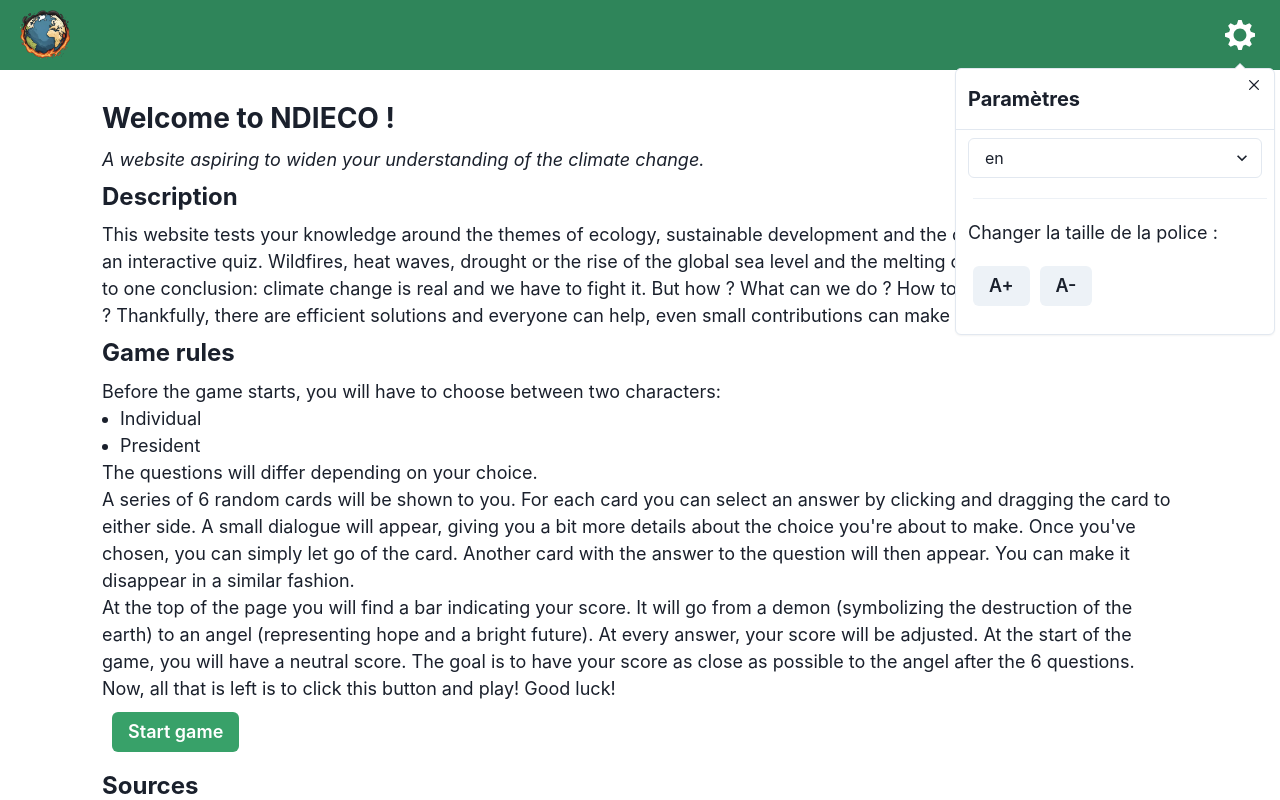
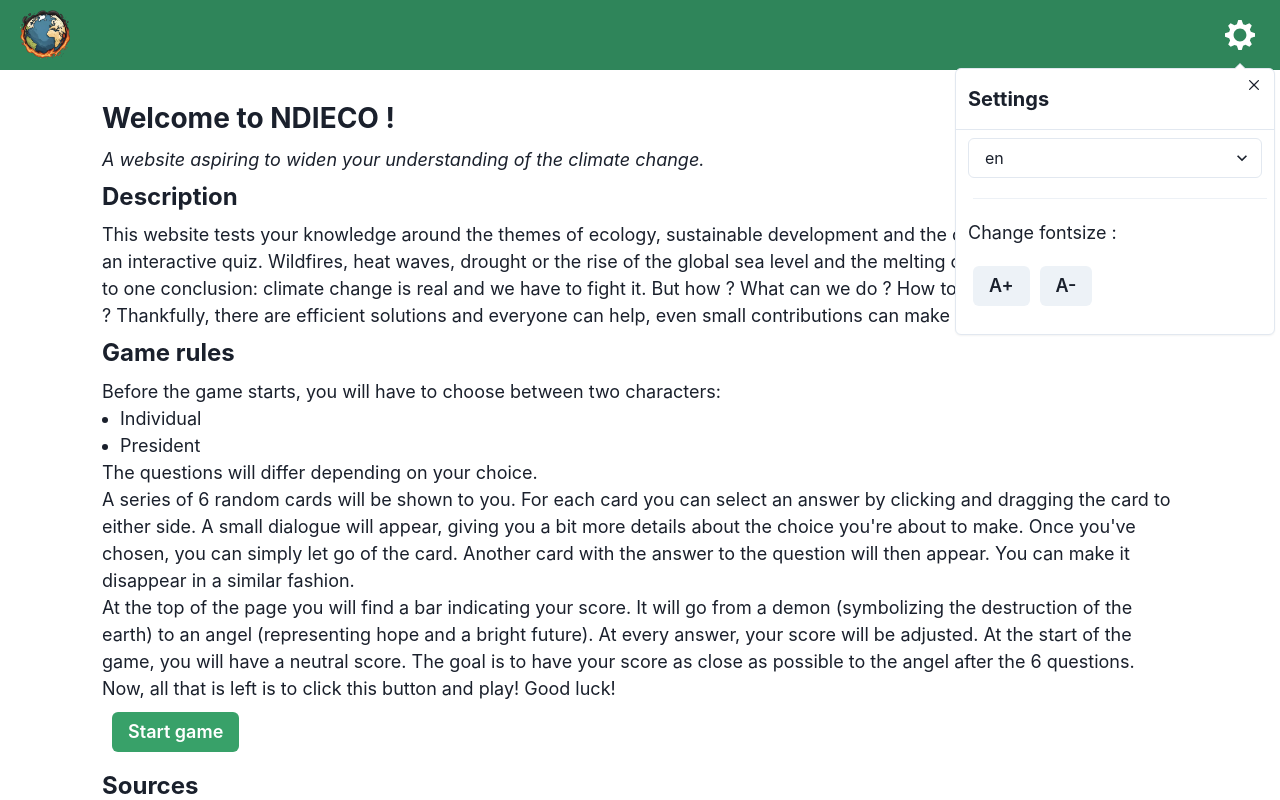
Before and after one commit to nuit-chill/front, a React (Vite) app: page / in a window 1280 px wide. Both pictures are taken after a click on the button "Settings". Shown: the top 800 px of the page. Built offline with nearby package versions, Linux system fonts and the light colour scheme.

Commit message:
fix(translation): added settings translation

```diff
--- a/src/components/settings.tsx
+++ b/src/components/settings.tsx
@@ -3,18 +3,21 @@ import { useDispatch } from 'react-redux'
 import { decrease, increase } from "../slices/font-size";
 import SelectLanguage from "./select_language";
 import { Divider } from '@chakra-ui/react'
+import { useTranslation } from 'react-i18next'
+
 
 export const Settings = () => {
+    const { t } = useTranslation("homepage");
     const dispatch = useDispatch();
 
     return <PopoverContent style={{margin: '5px'}}>
     <PopoverArrow />
     <PopoverCloseButton />
-    <PopoverHeader><Heading as='h1' size='md'>Paramètres</Heading></PopoverHeader>
+    <PopoverHeader><Heading as='h1' size='md'>{t("settings.title")}</Heading></PopoverHeader>
     <PopoverBody>
         <SelectLanguage />
         <Divider className="marginBox" />
-        <p>Changer la taille de la police&nbsp;:</p>
+        <p>{t("settings.fontsize")}&nbsp;:</p>
         <Button className="marginBox" onClick={() => dispatch(increase())}>A+</Button>
         <Button className="marginBox" onClick={() => dispatch(decrease())}>A-</Button>
     </PopoverBody>
--- a/src/languages/de/homepage.json
+++ b/src/languages/de/homepage.json
@@ -1,11 +1,15 @@
 {
+    "settings": {
+        "title": "Einstellungen",
+        "fontsize": "Schriftgröße ändern"
+    },
     "welcome": {
         "title": "Willkommen zu NDIECO !",
         "text": "Eine Website, die Ihr Verständnis der Erderwärmung erweitern will."
     },
     "description": {
         "title": "Beschreibung",
-        "text": "Diese Website testet Ihr Wissen rund um die Ökologie, nachhaltige Entwicklung und den Klimawandel durch ein interaktives Quiz. Waldbrände, Hitzewellen, Dürren oder der Anstieg des globalen Meeresspiegels und das Schmelzen der Gletscher lassen nur einen Schluss zu: Der Klimawandel ist real und wir müssen ihn bekämpfen. Aber wie? Was können wir tun? Wie können wir eine solche Katastrophe bekämpfen? Zum Glück gibt es Lösungen und jeder kann helfen. Selbst kleine Beiträge können so etwas bewirken."
+        "text": "Diese Website stellt Ihr Wissen rund um die Ökologie, nachhaltige Entwicklung und den Klimawandel durch ein interaktives Quiz auf die Probe. Waldbrände, Hitzewellen, Dürren oder der Anstieg des globalen Meeresspiegels und das Schmelzen der Gletscher lassen nur einen Schluss zu: Der Klimawandel ist real und wir müssen ihn bekämpfen. Aber wie? Was können wir tun? Wie können wir eine solche Katastrophe bekämpfen? Zum Glück gibt es Lösungen und jeder kann helfen. Selbst kleine Beiträge können so etwas bewirken."
     },
     "gamerules": {
         "title": "Spielregeln",
--- a/src/languages/en/homepage.json
+++ b/src/languages/en/homepage.json
@@ -1,4 +1,8 @@
 {
+    "settings": {
+        "title": "Settings",
+        "fontsize": "Change fontsize"
+    },
     "welcome": {
         "title": "Welcome to NDIECO !",
         "text": "A website aspiring to widen your understanding of the climate change."
--- a/src/languages/fr/homepage.json
+++ b/src/languages/fr/homepage.json
@@ -1,4 +1,8 @@
 {
+    "settings": {
+        "title": "Paramètres",
+        "fontsize": "Changer la taille de police"
+    },
     "welcome": {
         "title": "Bienvenue sur NDIECO !",
         "text": "Un site qui aspire à élargir vos connaissances sur le changement climatique."
```
